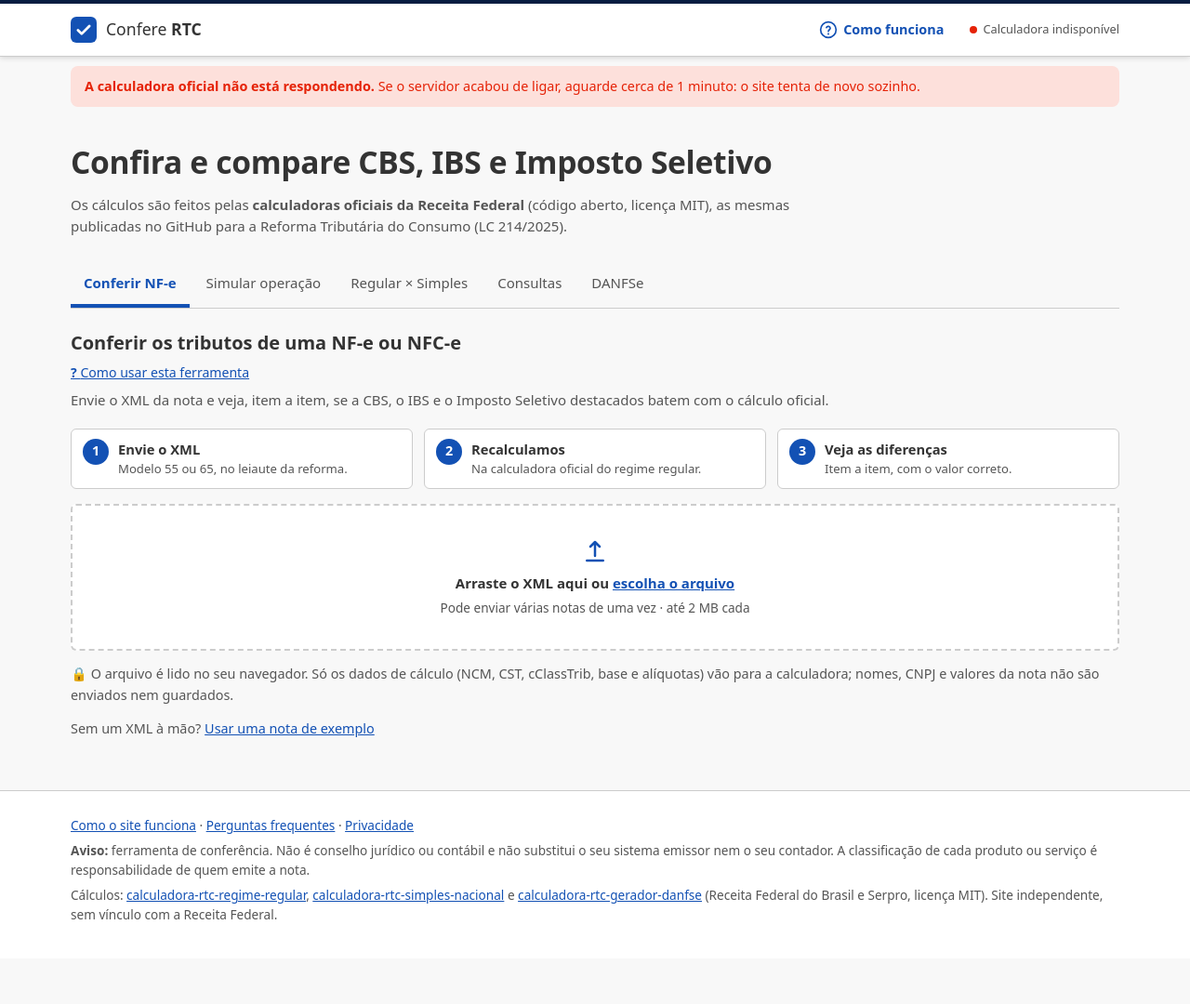
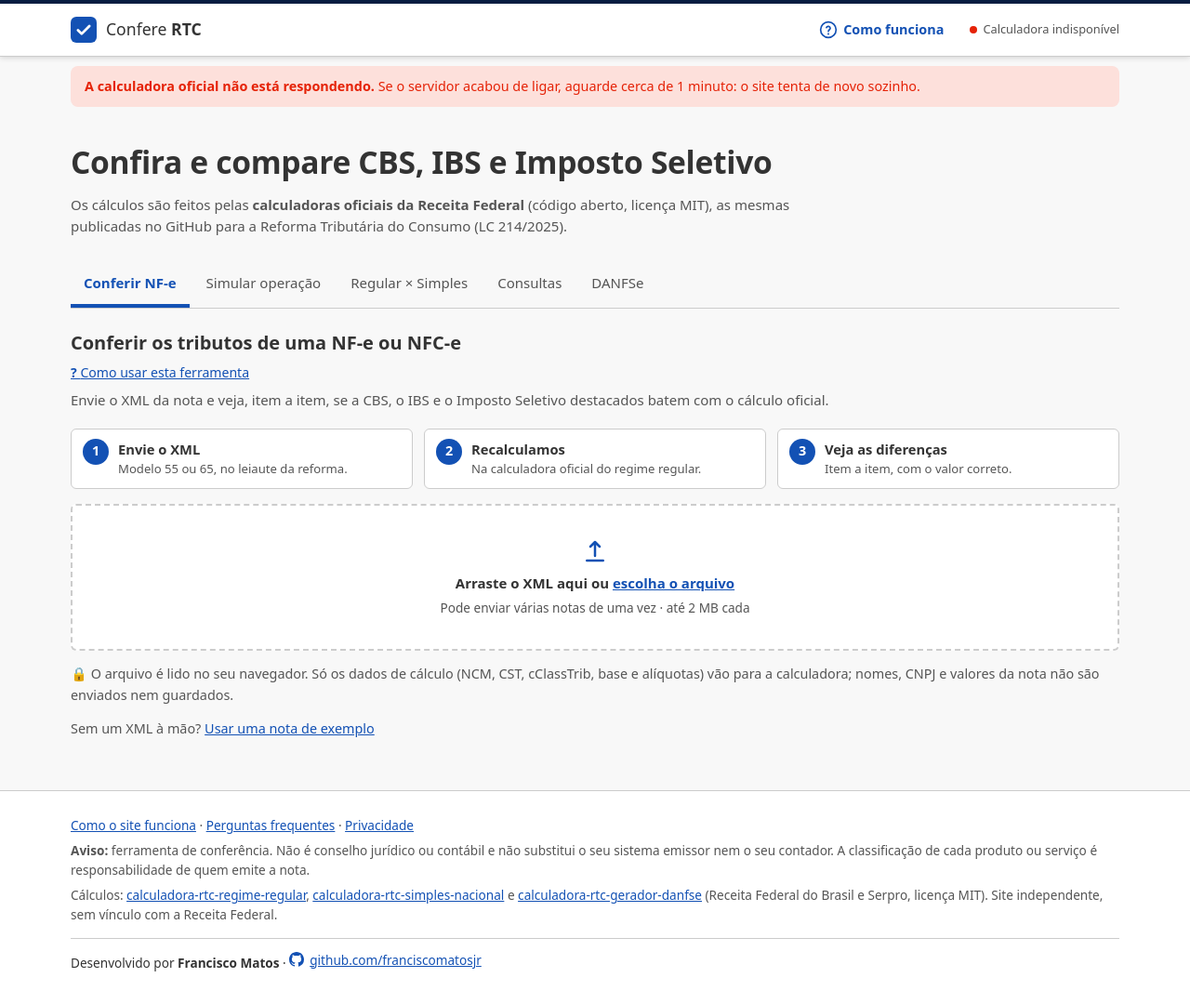
Before and after one commit to franciscomatosjr/conferencia-impostos, a plain HTML site: page web/public/index.html in a window 1280 px wide. Shown: the whole page at 93% size. Before the commit the page ends 1031 px from the top, so only its background shows below. Drawn offline with Linux system fonts and the light colour scheme; no server answers.

Commit message:
Adiciona autoria e link do GitHub no rodapé
Co-Authored-By: Claude Opus 5.5 <noreply@anthropic.com>

```diff
--- a/web/public/index.html
+++ b/web/public/index.html
@@ -382,6 +382,7 @@
       <p><a href="#ajuda">Como o site funciona</a> · <a href="#ajuda-perguntas">Perguntas frequentes</a> · <a href="#ajuda-privacidade">Privacidade</a></p>
       <p><strong>Aviso:</strong> ferramenta de conferência. Não é conselho jurídico ou contábil e não substitui o seu sistema emissor nem o seu contador. A classificação de cada produto ou serviço é responsabilidade de quem emite a nota.</p>
       <p>Cálculos: <a href="https://github.com/ReceitaFederal/calculadora-rtc-regime-regular" rel="noopener" target="_blank">calculadora-rtc-regime-regular</a>, <a href="https://github.com/ReceitaFederal/calculadora-rtc-simples-nacional" rel="noopener" target="_blank">calculadora-rtc-simples-nacional</a> e <a href="https://github.com/ReceitaFederal/calculadora-rtc-gerador-danfse" rel="noopener" target="_blank">calculadora-rtc-gerador-danfse</a> (Receita Federal do Brasil e Serpro, licença MIT). Site independente, sem vínculo com a Receita Federal.</p>
+      <p class="autor">Desenvolvido por <strong>Francisco Matos</strong> · <a href="https://github.com/franciscomatosjr" target="_blank" rel="noopener"><svg viewBox="0 0 16 16" aria-hidden="true"><path fill="currentColor" d="M8 0C3.58 0 0 3.58 0 8a8 8 0 0 0 5.47 7.59c.4.07.55-.17.55-.38v-1.33c-2.23.48-2.7-1.07-2.7-1.07-.36-.92-.89-1.17-.89-1.17-.73-.5.06-.49.06-.49.8.06 1.23.83 1.23.83.72 1.22 1.87.87 2.33.66.07-.52.28-.87.5-1.07-1.78-.2-3.65-.89-3.65-3.95 0-.87.31-1.59.82-2.15-.08-.2-.36-1.02.08-2.12 0 0 .67-.21 2.2.82a7.6 7.6 0 0 1 4 0c1.53-1.04 2.2-.82 2.2-.82.44 1.1.16 1.92.08 2.12.51.56.82 1.27.82 2.15 0 3.07-1.87 3.75-3.66 3.95.29.25.54.73.54 1.48v2.2c0 .21.15.46.55.38A8 8 0 0 0 16 8c0-4.42-3.58-8-8-8z"/></svg>github.com/franciscomatosjr</a></p>
     </div>
   </footer>
 </body>
--- a/web/public/styles.css
+++ b/web/public/styles.css
@@ -329,3 +329,6 @@ input, select { min-height: 42px; }
 .faq details p { margin: 0; padding: 12px 14px; }
 .voltar { margin-top: 8px; }
 .panel h2 { scroll-margin-top: 90px; }
+.foot .autor { margin-top: 14px; padding-top: 12px; border-top: 1px solid var(--border); color: var(--text); }
+.foot .autor a { display: inline-flex; align-items: center; gap: 6px; }
+.foot .autor svg { width: 16px; height: 16px; }
```
